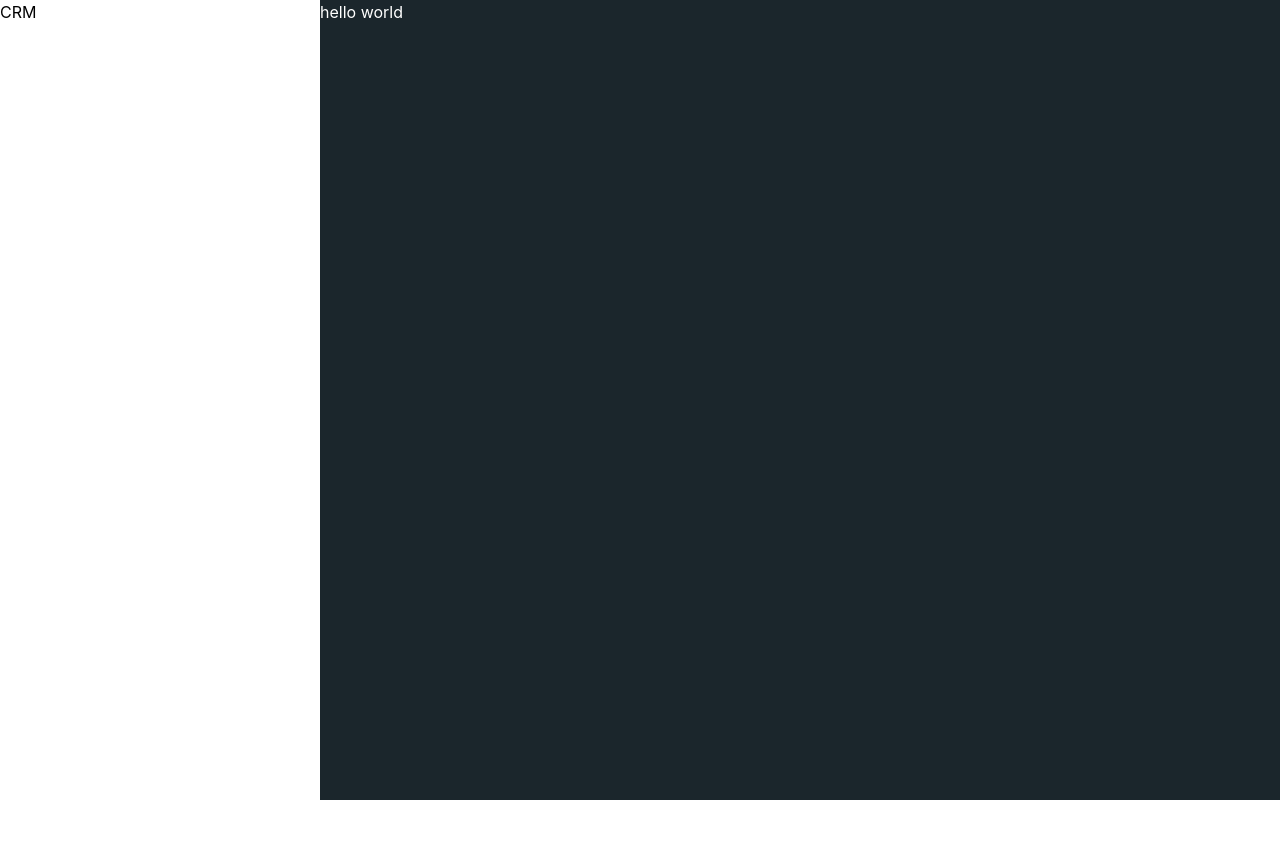
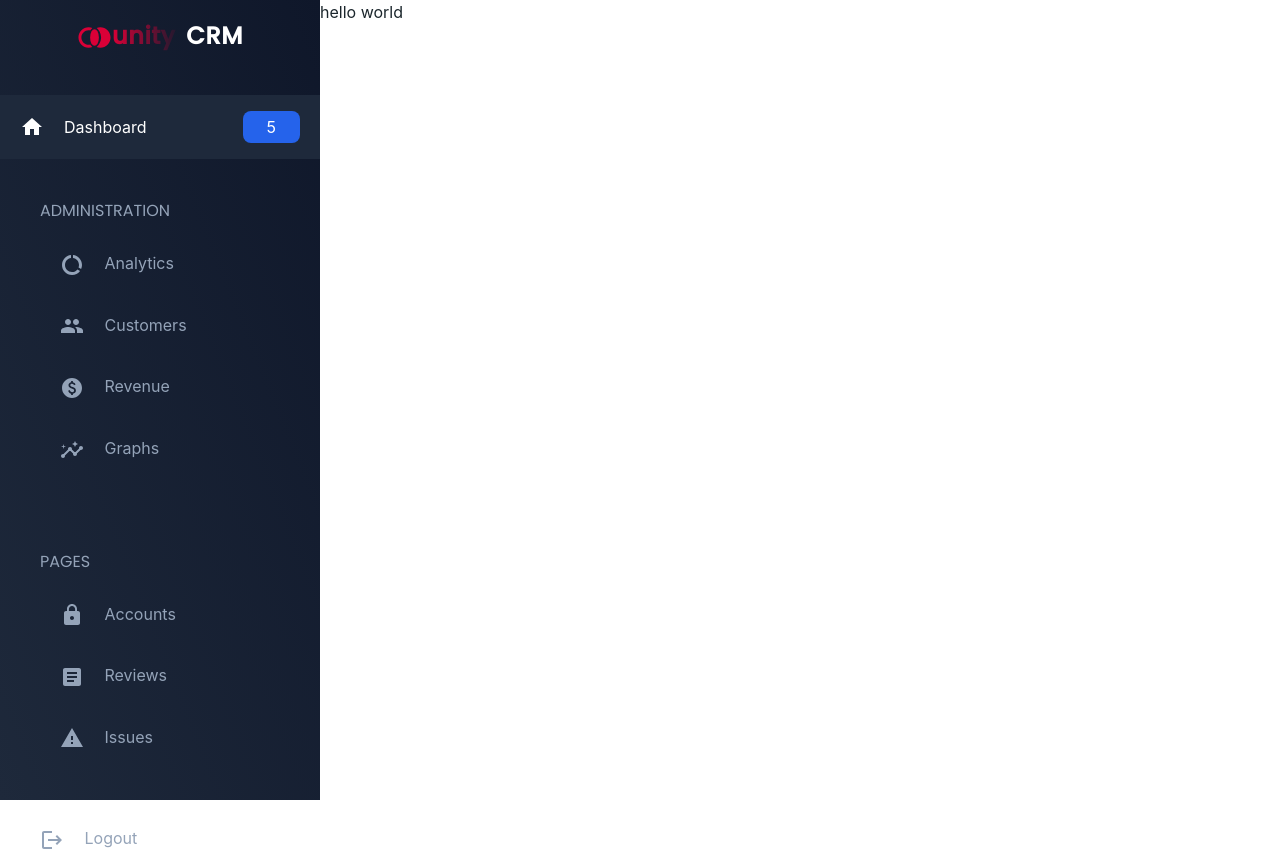
Before and after one commit to hunter10471/React-Projects, a React (Create React App) app in the folder crm_app/: page / in a window 1280 px wide. Before the commit the page ends 800 px from the top, so only its background shows below. Built offline with nearby package versions, Linux system fonts and the light colour scheme.

Commit message:
Added icons to sidebar- added sidebar layout

```diff
--- a/crm_app/public/index.html
+++ b/crm_app/public/index.html
@@ -12,7 +12,7 @@
 
     <link rel="manifest" href="%PUBLIC_URL%/manifest.json" />
 
-    <title>React App</title>
+    <title>CRM App</title>
   </head>
   <body>
     <noscript>You need to enable JavaScript to run this app.</noscript>
--- a/crm_app/src/App.js
+++ b/crm_app/src/App.js
@@ -1,10 +1,10 @@
+import { Sidebar } from "./components/Sidebar";
+
 function App() {
   return (
-    <div className="flex bg-secondary h-screen w-screen">
-      <div className="bg-white h-screen md:w-80">
-          CRM
-      </div>
-      <div className="text-white">
+    <div className="flex h-screen w-screen">
+      <Sidebar/>
+      <div className="text-secondary">
       hello world
 
       </div>
--- /dev/null
+++ b/crm_app/src/components/Sidebar.jsx
@@ -0,0 +1,62 @@
+import React from 'react'
+import ClearIcon from '@mui/icons-material/Clear';
+import HomeIcon from '@mui/icons-material/Home';
+import GroupIcon from '@mui/icons-material/Group';
+import DataUsageIcon from '@mui/icons-material/DataUsage';
+import InsightsIcon from '@mui/icons-material/Insights';
+import PaidIcon from '@mui/icons-material/Paid';
+import ReportProblemIcon from '@mui/icons-material/ReportProblem';
+import LogoutIcon from '@mui/icons-material/Logout';
+import ArticleIcon from '@mui/icons-material/Article';
+import LockIcon from '@mui/icons-material/Lock';
+import JoinRightIcon from '@mui/icons-material/JoinRight';
+
+export const Sidebar = () => {
+  return (
+    <div className=' bg-gradient-to-bl from-slate-900 to-slate-800 md:w-80 flex flex-col items-center'>
+        <h1 className='lg:text-2xl md:text-xl lg font-heading font-bold text-white h-fit w-[80%] text-center tracking-wide mt-5 '> <JoinRightIcon className='text-primary' fontSize='large' /><span className=' bg-clip-text text-transparent bg-gradient-to-r from-primary mr-1'>unity </span>CRM</h1>
+        <div className='flex flex-col w-full mt-10 text-sm md:text-base '>
+            <div className='flex items-center text-white p-5 bg-slate-800 w-full relative'>
+                <span className='flex items-center justify-around'><HomeIcon className='mr-5'/> Dashboard</span>
+                <span className='absolute right-5 justify-around py-1 px-6 rounded-lg bg-blue-600'>5</span>
+            </div>
+            <div className='flex text-slate-400 flex-col justify-between'>
+              <div className='m-10'>
+                <h2 className='font-heading'>
+                  ADMINISTRATION
+                </h2>
+                <div className='mt-5 px-5 py-2 rounded-md  transition-all cursor-pointer hover:bg-slate-800 hover:text-white w-full'>
+                  <DataUsageIcon className='mr-4' /> Analytics
+                </div>
+                <div className='mt-5 px-5 py-2 rounded-md  transition-all cursor-pointer hover:bg-slate-800 hover:text-white w-full'>
+                  <GroupIcon className='mr-4' /> Customers
+                </div>
+                <div className='mt-5 px-5 py-2 rounded-md  transition-all cursor-pointer hover:bg-slate-800 hover:text-white w-full'>
+                  <PaidIcon className='mr-4' /> Revenue
+                </div>
+                <div className='mt-5 px-5 py-2 rounded-md  transition-all cursor-pointer hover:bg-slate-800 hover:text-white w-full'>
+                  <InsightsIcon className='mr-4' /> Graphs
+                </div>
+              </div>
+              <div className='m-10'>
+                <h2 className='font-heading'>
+                  PAGES
+                </h2>
+                <div className='mt-5 px-5 py-2 rounded-md  transition-all cursor-pointer hover:bg-slate-800 hover:text-white w-full'>
+                  <LockIcon className='mr-4' /> Accounts
+                </div>
+                <div className='mt-5 px-5 py-2 rounded-md  transition-all cursor-pointer hover:bg-slate-800 hover:text-white w-full'>
+                  <ArticleIcon className='mr-4' /> Reviews
+                </div>
+                <div className='mt-5 px-5 py-2 rounded-md  transition-all cursor-pointer hover:bg-slate-800 hover:text-white w-full'>
+                  <ReportProblemIcon className='mr-4' /> Issues
+                </div>
+              </div>
+              <div className='mt-5 px-10 py-2 rounded-md  transition-all cursor-pointer hover:bg-slate-800 hover:text-white w-full'>
+                  <LogoutIcon className='mr-4' /> Logout
+                </div>
+            </div>
+        </div>
+    </div>
+  )
+}
```
